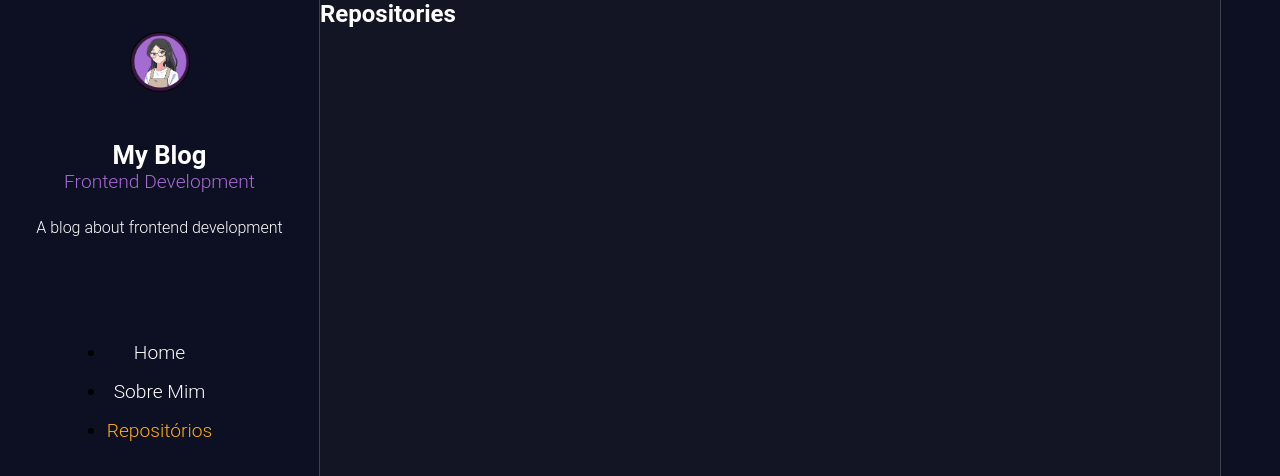
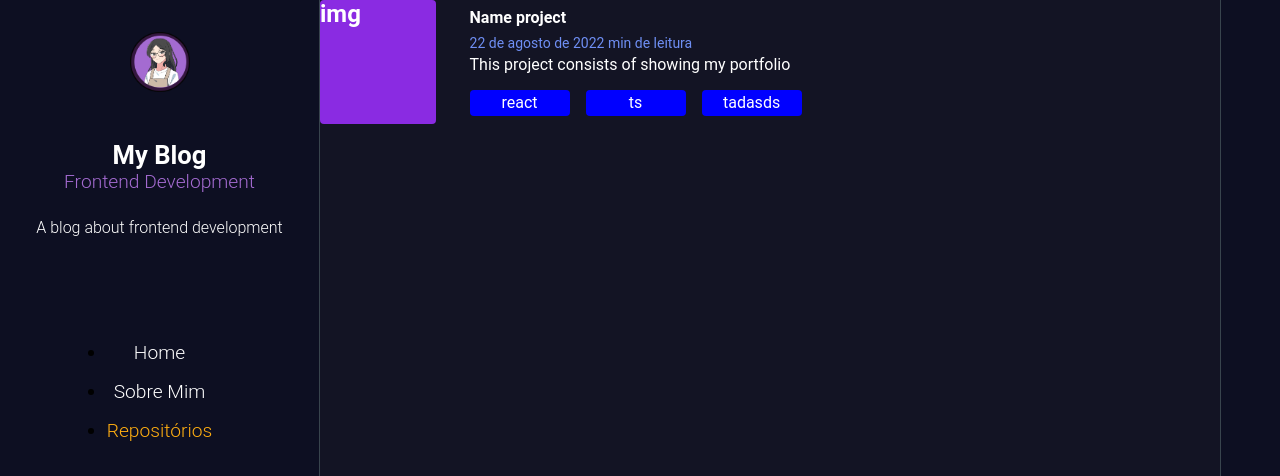
Before and after one commit to nataliaaraujo0/my-blog, a Gatsby site: page /repositories in a window 1280 px wide. Shown: the top 476 px of the page. Built offline with nearby package versions, Linux system fonts and the light colour scheme; Gatsby itself is replaced by a stand-in of ours; some icons are missing.

Commit message:
improviment: component RepoGirhub hard code

```diff
--- /dev/null
+++ b/src/components/RepoGitbub/index.jsx
@@ -0,0 +1,31 @@
+import React from 'react'
+
+import * as S from './styled'
+
+export const RepoGithub = () => {
+	return (
+		<S.RepoLink>
+			<S.RepoItemWrapper>
+				<S.RepoImage>
+					<h1>img</h1>
+				</S.RepoImage>
+				<S.ContentInfoWrapper>
+
+					<strong>Name project</strong>
+					<p>22 de agosto de 2022 min de leitura</p>
+					<description>This project consists of showing my portfolio</description>
+
+					<S.RepoTagList>
+						<S.RepoTag>react</S.RepoTag>
+						<S.RepoTag>ts</S.RepoTag>
+						<S.RepoTag>tadasds</S.RepoTag>
+					</S.RepoTagList>
+
+
+
+				</S.ContentInfoWrapper>
+
+			</S.RepoItemWrapper>
+		</S.RepoLink>
+	)
+}
--- /dev/null
+++ b/src/components/RepoGitbub/styled.js
@@ -0,0 +1,61 @@
+import styled from "styled-components"
+import { Link } from "gatsby"
+
+export const RepoLink = styled(Link)`
+  display: flex;
+  height: 124px;
+  gap: 2rem;
+`
+
+export const RepoItemWrapper = styled.div`
+  display: flex;
+  height: 124px;
+  gap: 2rem;
+  justify-content: center;
+`
+
+export const RepoImage = styled.div`
+  width: 132px;
+  height: 124px;
+  border-radius: 4px;
+  background: blueviolet;
+`
+
+export const ContentInfoWrapper = styled.div`
+  justify-content: center;
+  display: flex;
+  flex-direction: column;
+  padding: 0.1rem;
+  background: transparent;
+  width: 80%;
+
+  > strong {
+    color: #fff;
+    margin-bottom: 0.5rem;
+  }
+  > p {
+    color: #c8d4fa;
+    font-size: 14px;
+    margin-bottom: 0.2rem;
+  }
+  > p {
+    color: #6f8ff4;
+  }
+`
+
+export const RepoTagList = styled.div`
+  display: flex;
+  gap: 1rem;
+`
+export const RepoTag = styled.div`
+  margin-top: 1rem;
+  display: flex;
+  justify-content: center;
+  align-items: center;
+  min-width: 72px;
+  width: 100px;
+  max-width: auto;
+  height: 26px;
+  border-radius: 4px;
+  background: blue;
+`
--- a/src/pages/repositories.js
+++ b/src/pages/repositories.js
@@ -1,12 +1,13 @@
 import * as React from "react"
 import { Layout } from "../components/Layout"
+import { RepoGithub } from "../components/RepoGitbub"
 import { Seo } from "../components/seo"
 
-const RepositoriesPage = () => (
+const AboutPage = () => (
   <Layout>
-    <Seo title="Repositories" />
-    <h1>Repositories</h1>
+    <Seo title="repositories" />
+    <RepoGithub />
   </Layout>
 )
 
-export default RepositoriesPage
+export default AboutPage
```
